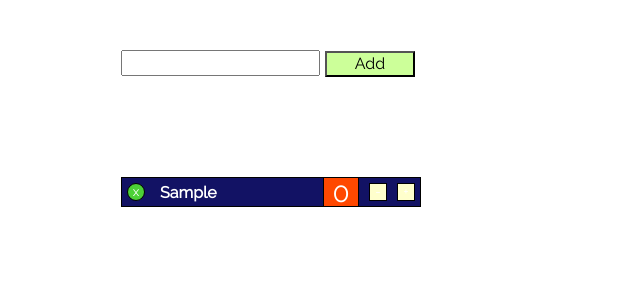
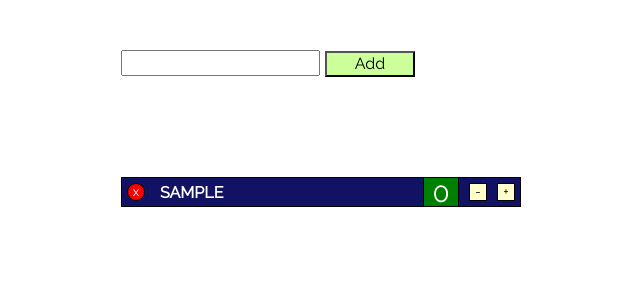
Before and after one commit to flammea/zadanie_24_6, a React (Create React App) app: page / in a window 1280 px wide. Both pictures are taken after typing "Sample" into the empty fields and a click on the input "Add". Shown: the top 300 px of the page, without its empty margins (369-1009 px from the left). Built offline with nearby package versions, Linux system fonts and the light colour scheme.

Commit message:
Imporve styles.

```diff
--- a/src/App.js
+++ b/src/App.js
@@ -46,7 +46,7 @@ class App extends Component {
    return (
     <div className="App">
       <AddPlayer onPlayerAdd={this.onPlayerAdd} />
-      <PlayersList players={this.state.players} onScoreUpdate={this.onScoreUpdate}/>
+      <PlayersList players={this.state.players} onScoreUpdate={this.onScoreUpdate} onPlayerRemove={this.onPlayerRemove}/>
     </div>
    );
  }
--- a/src/components/Player/Player.css
+++ b/src/components/Player/Player.css
@@ -1,5 +1,5 @@
 li {
-	width: 300px;
+	width: 400px;
 	padding: 5px 0;
 	list-style: none;
 	height: 30px;
@@ -31,6 +31,7 @@ li:nth-child(1) {
 	background: #FFFFCC;
 	cursor: pointer;
 	font-size: 13px;
+	color: black;
 }
 
 .Player__score {
@@ -41,16 +42,18 @@ li:nth-child(1) {
 	border: 1px solid #000;
 	text-align: center;
 	margin: -6px 5px 0;
-	background: rgb(255, 72, 0);
+	background: green;
 	line-height: 30px;
 	font-size: 28px;
+	color: white;
 }
 
 .Player__button:first-child {
 	float: left;
 	border-radius: 50%;
 	margin-right: 15px;
-	background: #4cd137;
+	background: red;
+	color: white;
 }
 
 .Player__button:last-child {
@@ -59,4 +62,6 @@ li:nth-child(1) {
 
 .Player__name {
 	font-weight: 700;
+	text-transform: uppercase;
+	color: white;
 }
```
Also changed, not shown: 1 other file (tests, documents, lock files or other folders).
